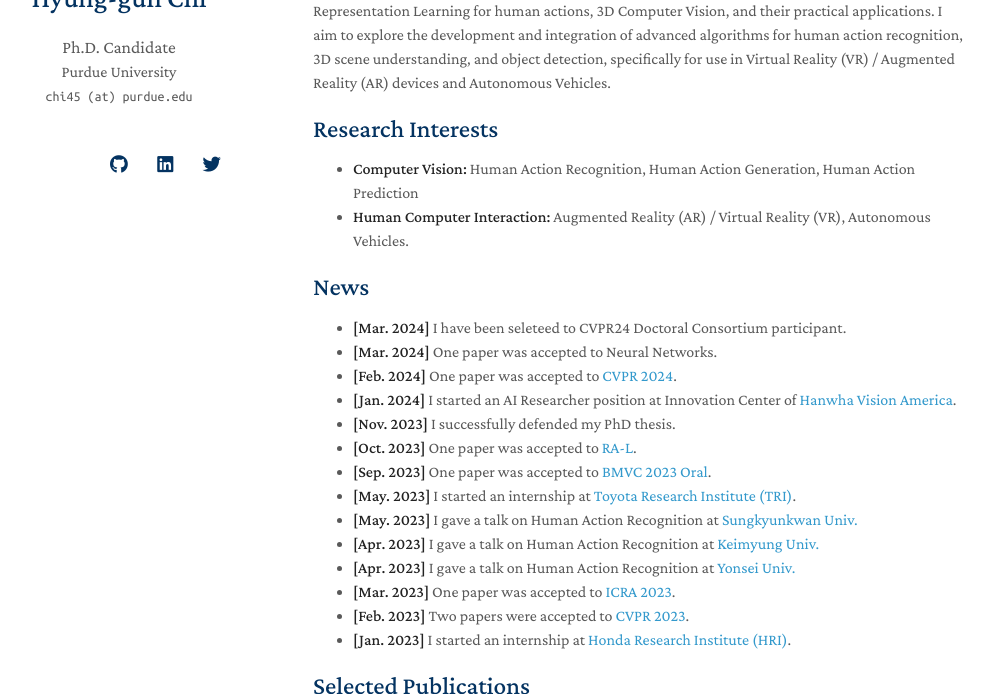
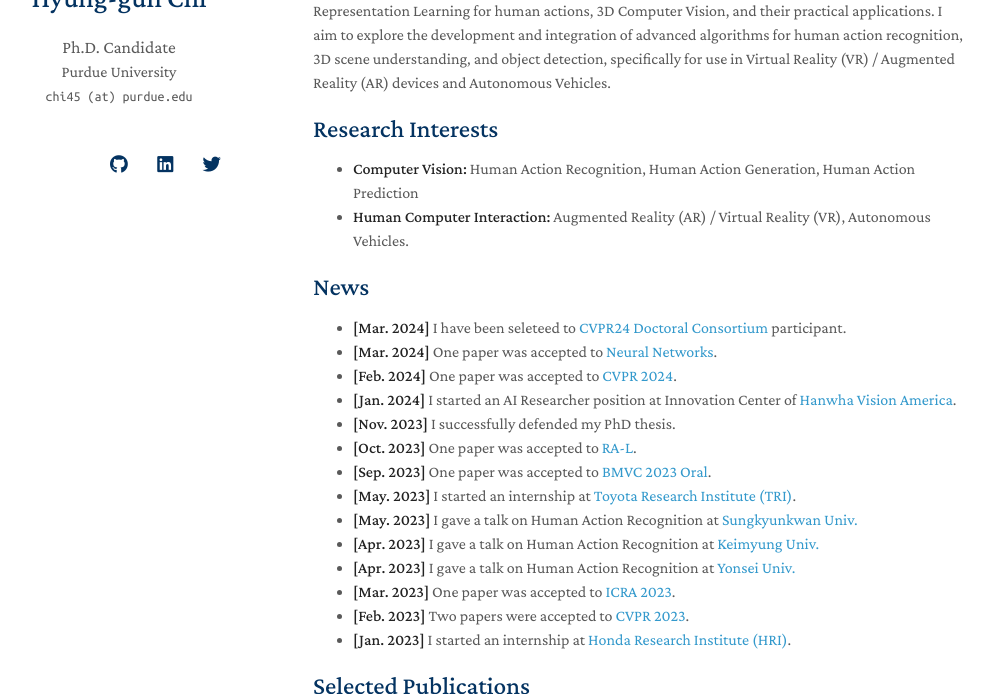
Before and after one commit to stnoah1/stnoah1.github.io, a Jekyll site: the page built from index.md, in a window 1280 px wide and 900 px high, cut to the strip 206-900 px from the top of the window. Shown: the whole strip, without its empty margins (157-1151 px from the left). Built offline with Jekyll 4.4.1, drawn with Linux system fonts in a browser that asks for light colours; nearby versions of some CDN libraries; a style sheet for code colours, icons or effects is not loaded; our own code applies the rules of GitHub Pages for plain Markdown files; part of the change alters nothing that is shown.

Commit message:
rebuilding site Fri Mar 29 19:02:27 PDT 2024

```diff
--- a/index.md
+++ b/index.md
@@ -13,8 +13,8 @@ I am currently a Ph.D candidate in the Department of Electrical and Computer Eng
 
 ## News
 
-- **[Mar. 2024]** I have been seleteed to CVPR24 Doctoral Consortium participant.
-- **[Mar. 2024]** One paper was accepted to Neural Networks.
+- **[Mar. 2024]** I have been seleteed to [CVPR24 Doctoral Consortium](https://cvpr.thecvf.com/Conferences/2024/CallForDoctoralConsortium) participant.
+- **[Mar. 2024]** One paper was accepted to [Neural Networks](https://www.sciencedirect.com/journal/neural-networks).
 - **[Feb. 2024]** One paper was accepted to [CVPR 2024](https://cvpr.thecvf.com).
 - **[Jan. 2024]** I started an AI Researcher position at Innovation Center of [Hanwha Vision America](https://hanwhavisionamerica.com).
 - **[Nov. 2023]** I successfully defended my PhD thesis.
```
